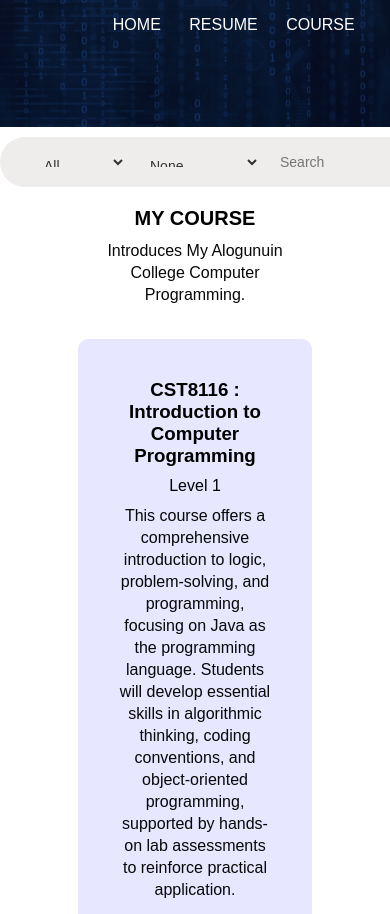
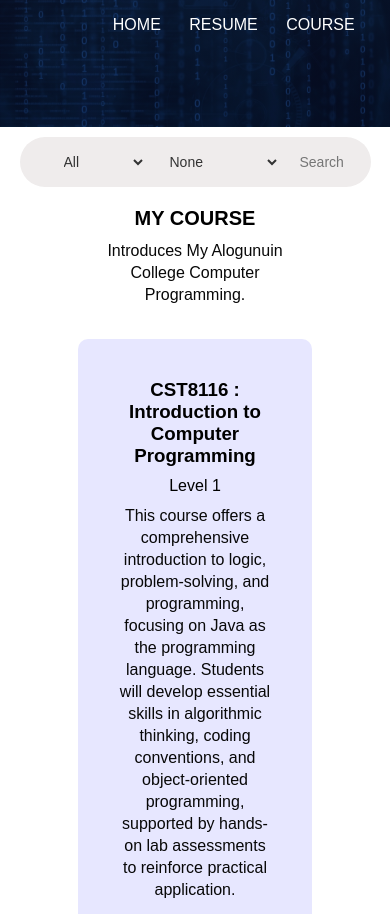
Before and after one commit to kim00476/MyWebSite, a plain HTML site: page Course.html in a window 390 px wide. Shown: the top 914 px of the page. Drawn offline with Linux system fonts and the light colour scheme.

Commit message:
media query

```diff
--- a/styles.css
+++ b/styles.css
@@ -369,11 +369,10 @@ font-weight: 300;
 }
 
 .form-line{
-    width: 450px;
+    width: 40%;
     background: #efecec;
     margin: 10px auto 20px;
     border-radius: 50px;
-    padding: 5px;
     display: flex;
     align-items: center;
     padding: 10px 20px;
@@ -459,8 +458,15 @@ p {
 }
 
 @media (max-width: 600px) {
+
+
+.form-line{
+    width: 90%;
+}
+
 .form-line, .input{
     padding: 10px 20px;
+    height: 50px;
 }
 
 .Mycourse h1{
@@ -487,7 +493,7 @@ p {
 
       .input {
         flex: 0;
-        height: 20px;
+        height: 40px;
         background: transparent;
         border: 0;
         outline: 0;
```
